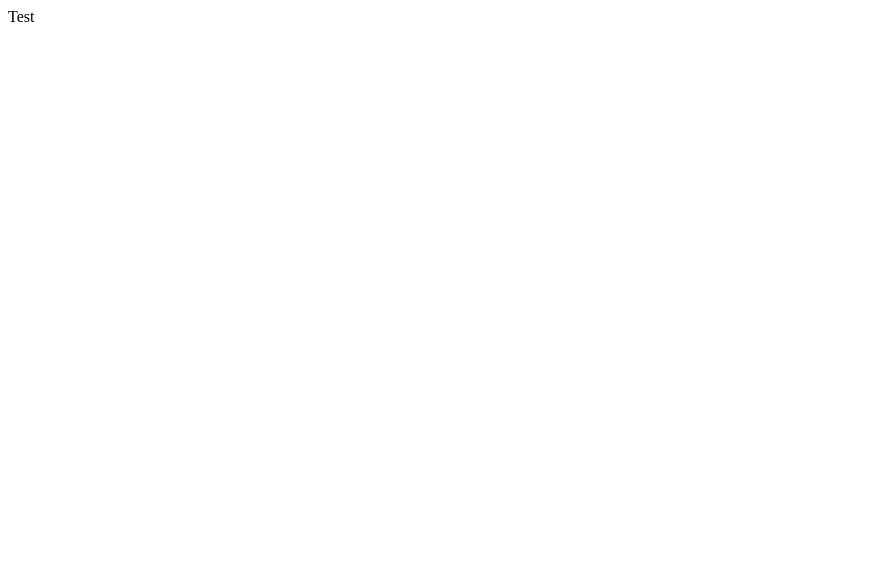
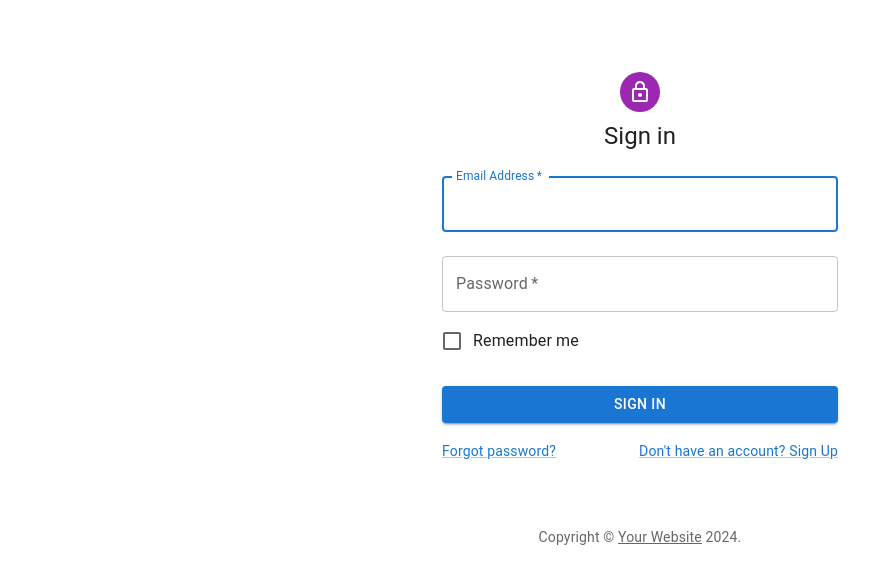
Before and after one commit to jessica2673/Icy-Insights, a React (Create React App) app in the folder frontend/: page / in a window 1280 px wide. Shown: the top 584 px of the page, without its empty margins (0-894 px from the left). Built offline with nearby package versions, Linux system fonts and the light colour scheme.

Commit message:
default signin

```diff
--- a/frontend/src/App.js
+++ b/frontend/src/App.js
@@ -1,5 +1,5 @@
 
-import Test from './components/SignIn/Test';
+import Test from './components/SignIn/SignIn';
 
 
 function App() {
--- /dev/null
+++ b/frontend/src/components/SignIn/SignIn.js
@@ -0,0 +1,112 @@
+import * as React from 'react';
+import Avatar from '@mui/material/Avatar';
+import Button from '@mui/material/Button';
+import CssBaseline from '@mui/material/CssBaseline';
+import TextField from '@mui/material/TextField';
+import FormControlLabel from '@mui/material/FormControlLabel';
+import Checkbox from '@mui/material/Checkbox';
+import Link from '@mui/material/Link';
+import Grid from '@mui/material/Grid';
+import Box from '@mui/material/Box';
+import LockOutlinedIcon from '@mui/icons-material/LockOutlined';
+import Typography from '@mui/material/Typography';
+import Container from '@mui/material/Container';
+import { createTheme, ThemeProvider } from '@mui/material/styles';
+
+function Copyright(props) {
+  return (
+    <Typography variant="body2" color="text.secondary" align="center" {...props}>
+      {'Copyright © '}
+      <Link color="inherit" href="https://mui.com/">
+        Your Website
+      </Link>{' '}
+      {new Date().getFullYear()}
+      {'.'}
+    </Typography>
+  );
+}
+
+// TODO remove, this demo shouldn't need to reset the theme.
+
+const defaultTheme = createTheme();
+
+export default function SignIn() {
+  const handleSubmit = (event) => {
+    event.preventDefault();
+    const data = new FormData(event.currentTarget);
+    console.log({
+      email: data.get('email'),
+      password: data.get('password'),
+    });
+  };
+
+  return (
+    <ThemeProvider theme={defaultTheme}>
+      <Container component="main" maxWidth="xs">
+        <CssBaseline />
+        <Box
+          sx={{
+            marginTop: 8,
+            display: 'flex',
+            flexDirection: 'column',
+            alignItems: 'center',
+          }}
+        >
+          <Avatar sx={{ m: 1, bgcolor: 'secondary.main' }}>
+            <LockOutlinedIcon />
+          </Avatar>
+          <Typography component="h1" variant="h5">
+            Sign in
+          </Typography>
+          <Box component="form" onSubmit={handleSubmit} noValidate sx={{ mt: 1 }}>
+            <TextField
+              margin="normal"
+              required
+              fullWidth
+              id="email"
+              label="Email Address"
+              name="email"
+              autoComplete="email"
+              autoFocus
+            />
+            <TextField
+              margin="normal"
+              required
+              fullWidth
+              name="password"
+              label="Password"
+              type="password"
+              id="password"
+              autoComplete="current-password"
+            />
+            <FormControlLabel
+              control={<Checkbox value="remember" color="primary" />}
+              label="Remember me"
+            />
+            <Button
+              type="submit"
+              fullWidth
+              variant="contained"
+              sx={{ mt: 3, mb: 2 }}
+            >
+              Sign In
+            </Button>
+            <Grid container>
+              <Grid item xs>
+                <Link href="#" variant="body2">
+                  Forgot password?
+                </Link>
+              </Grid>
+              <Grid item>
+                <Link href="#" variant="body2">
+                  {"Don't have an account? Sign Up"}
+                </Link>
+              </Grid>
+            </Grid>
+          </Box>
+        </Box>
+        <Copyright sx={{ mt: 8, mb: 4 }} />
+      </Container>
+    </ThemeProvider>
+  );
+}
--- a/frontend/src/components/SignIn/Test.js
+++ /dev/null
@@ -1,9 +0,0 @@
-import React from 'react'
-
-const Test = () => {
-  return (
-    <div>Test</div>
-  )
-}
-
-export default Test
```
